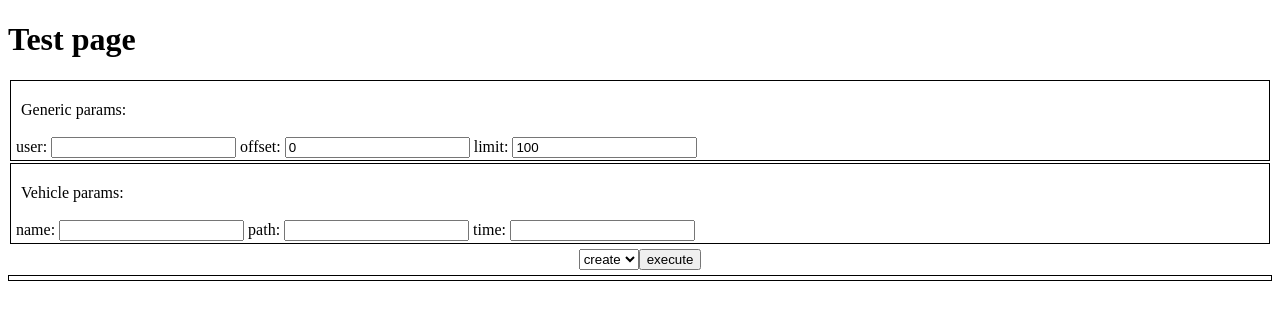
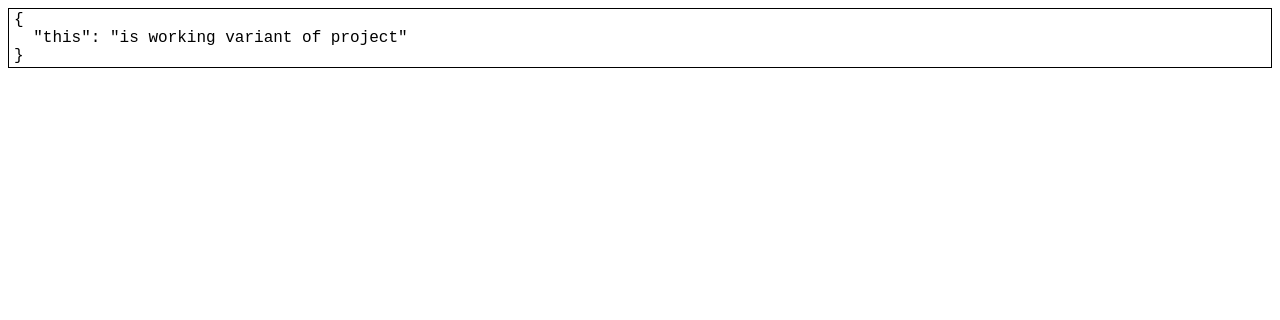
Before and after one commit to alexander-popelyuk/DjangoSQL, a Django app: page / in a window 1280 px wide. Shown: the top 320 px of the page. Run offline with Django 3.2, Linux system fonts and the light colour scheme.

Commit message:
alter project slightly

```diff
--- a/request/forms.py
+++ /dev/null
@@ -1,19 +0,0 @@
-from django import forms
-
-class Actions:
-  CREATE = 'create'
-  TEST = 'test'
-
-action_choices = (
-  (Actions.CREATE, 'create'),
-  (Actions.TEST, 'test'),
-)
-
-class RequestForm(forms.Form):
-  action = forms.ChoiceField(choices=action_choices)
-  username = forms.CharField()
-  offset = forms.IntegerField()
-  limit = forms.IntegerField()
-  vehicle_name = forms.CharField()
-  vehicle_path = forms.FloatField()
-  vehicle_time = forms.FloatField()
--- a/request/templates/request.html
+++ b/request/templates/request.html
@@ -3,22 +3,6 @@
   <head>
     <title>Test page</title>
     <style>
-      .param-block {
-        display: block;
-        border: 1px solid black;
-        padding: 2px 5px;
-        margin: 2px;
-      }
-      .param-header {
-        display: block;
-        text-alight: center;
-        padding: 2px 5px;
-      }
-      .action-block {
-        display: flex;
-        justify-content: center;
-        margin: 5px auto;
-      }
       .results-block {
         display: block;
         font-family: "Courier New", monospace;
@@ -30,21 +14,6 @@
     </style>
   </head>
   <body>
-    <h1>Test page</h1>
-    <form method="post">
-    <div class="param-block">
-      <p class="param-header">Generic params:</p>
-      user: {{form.username}} offset: {{form.offset}} limit: {{form.limit}}
-    </div>
-    <div class="param-block">
-      <p class="param-header">Vehicle params:</p>
-      name: {{form.vehicle_name}} path: {{form.vehicle_path}} time: {{form.vehicle_time}}
-    </div>
-    <div class="action-block">
-      {{form.action}} <input type="submit" value="execute">
-    </div>
-    {% csrf_token %}
-    </form>
     <div class="results-block">{{results}}</div>
   </body>
 </html>
--- a/request/views.py
+++ b/request/views.py
@@ -1,27 +1,24 @@
-from django.views.generic import FormView
+from django.views.generic import TemplateView
 from django.core.exceptions import ObjectDoesNotExist
-from .forms import RequestForm, Actions
+from django.db.models import (
+  F, Q, When, Case, Value, FloatField, IntegerField
+)
+from .models import (
+  Person, Company, Vehicle, Place, Trip, TripParams, TripInterval,
+)
 import json
 
-class RequestView(FormView):
+
+class RequestView(TemplateView):
   template_name = "request.html"
-  form_class = RequestForm
-  success_url = "/"
 
-  def get_initial(self):
-    return {
-      'offset': 0,
-      'limit': 100,
+  def get_context_data(self, **kwargs):
+    self.extra_context = dict(results=json.dumps(self.get_result(), indent=2))
+    return super().get_context_data(**kwargs)
+
+  def get_result(self):
+    result = {
+      "this": 'is working variant of project'
     }
 
-  def form_valid(self, form):
-    self.handle_request(form.cleaned_data)
-    return super().form_invalid(form)
-
-  def handle_request(self, params):
-    if params['action'] == Actions.CREATE:
-      pass
-    if params['action'] == Actions.TEST:
-      pass
-
-    self.extra_context = dict(results=json.dumps(params, indent=2))
+    return result
```
Also changed, not shown: request/admin.py (+10 -1 lines), request/models.py (+51 -16 lines), db.sqlite3, request/migrations/0002_auto_20190822_2045.py (added).
